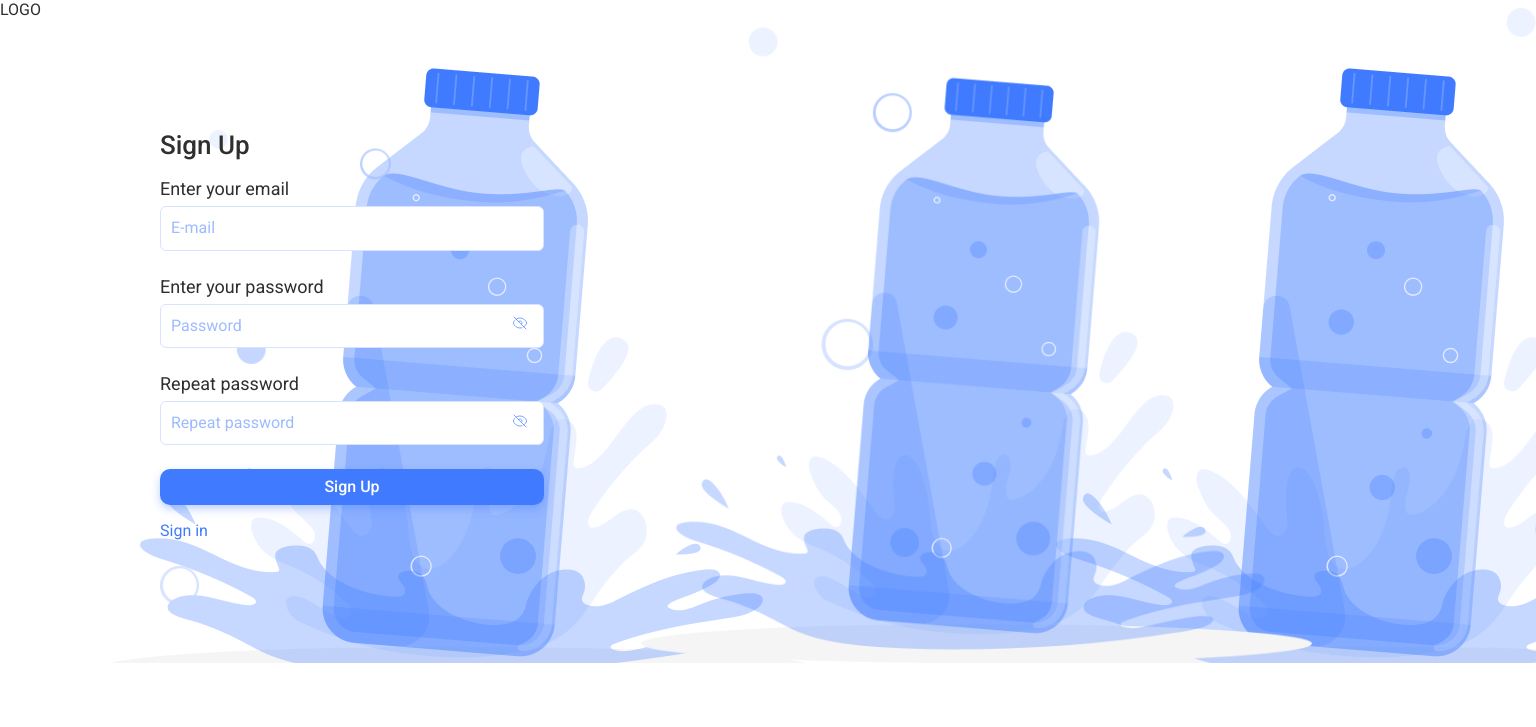
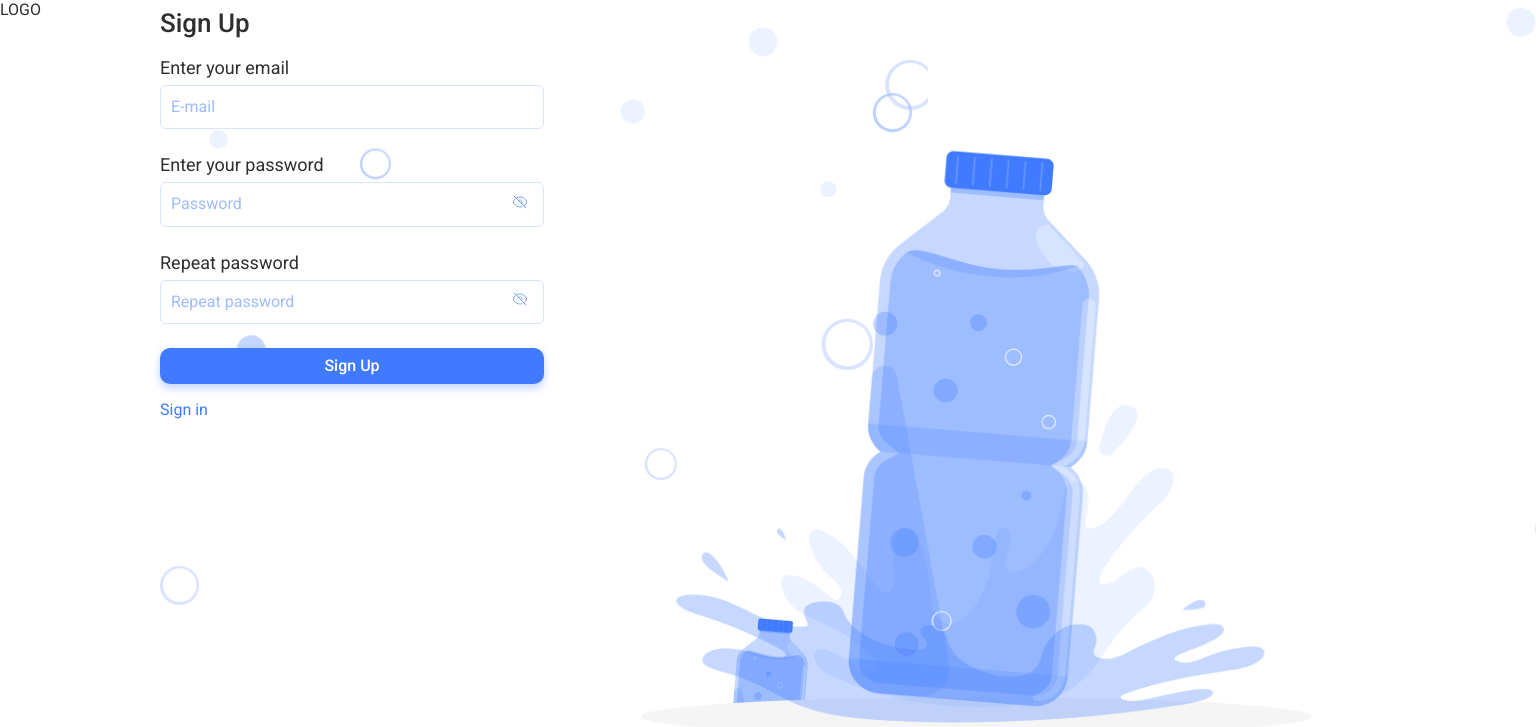
Before and after one commit to Vitalii-Artiukh/Water-Tracker-team-project-node-react-frontend, a React (Vite) app: page /signup in a window 1536 px wide. Shown: the top 727 px of the page. Built offline with nearby package versions, Linux system fonts and the light colour scheme.

Commit message:
add style

```diff
--- a/src/components/AuthForm/AuthForm.module.css
+++ b/src/components/AuthForm/AuthForm.module.css
@@ -3,7 +3,7 @@
   flex-direction: column;
   gap: 16px;
   align-items: start;
-  width: 280px;
+  height: calc(100vh);
 }
 
 .title {
--- a/src/components/ui/Section/Section.module.css
+++ b/src/components/ui/Section/Section.module.css
@@ -1,16 +1,16 @@
 .sectionWelcome {
-  background-image: url("../../../assets/images/welcome/backgr_welcome_tablet_1x.png");
+  background-image: url('../../../assets/images/welcome/backgr_welcome_tablet_1x.png');
   background-repeat: no-repeat;
 }
 
 .sectionHome {
   background-image: image-set(
-      url("../../../assets/images/home/bottle_home_mobile_1x.png") 1x,
-      url("../../../assets/images/home/bottle_home_mobile_2x.png") 2x
+      url('../../../assets/images/home/bottle_home_mobile_1x.png') 1x,
+      url('../../../assets/images/home/bottle_home_mobile_2x.png') 2x
     ),
     image-set(
-      url("../../../assets/images/home/bubbles_home_mobile_1x.png") 1x,
-      url("../../../assets/images/home/bubbles_home_mobile_2x.png") 2x
+      url('../../../assets/images/home/bubbles_home_mobile_1x.png') 1x,
+      url('../../../assets/images/home/bubbles_home_mobile_2x.png') 2x
     );
   background-size: 280px 208px, auto;
   background-position: left 50% top 104px, left 50% top 52px;
@@ -21,7 +21,17 @@
 }
 
 .sectionAuth {
-  background-image: url("../../../assets/images/signin/bottle_signin_desktop_1x.png");
+  background-image: image-set(
+      url('../../../assets/images/signin/bottle_signin_mobile_1x.png') 1x,
+      url('../../../assets/images/signin/bottle_signin_mobile_2x.png') 2x
+    ),
+    image-set(
+      url('../../../assets/images/signin/bubbles_signin_mobile_1x.png') 1x,
+      url('../../../assets/images/signin/bubbles_signin_mobile_2x.png') 2x
+    );
+  background-size: 280px 208px, auto;
+  background-position: left 50% bottom 0, left 50% top 52px;
+  background-repeat: no-repeat;
 }
 
 /* ========== TABLET ========*/
@@ -29,12 +39,12 @@
 @media screen and (min-width: 768px) {
   .sectionHome {
     background-image: image-set(
-        url("../../../assets/images/home/bottle_home_tablet_1x.png") 1x,
-        url("../../../assets/images/home/bottle_home_tablet_2x.png") 2x
+        url('../../../assets/images/home/bottle_home_tablet_1x.png') 1x,
+        url('../../../assets/images/home/bottle_home_tablet_2x.png') 2x
       ),
       image-set(
-        url("../../../assets/images/home/bubbles_home_tablet_1x.png") 1x,
-        url("../../../assets/images/home/bubbles_home_tablet_2x.png") 2x
+        url('../../../assets/images/home/bubbles_home_tablet_1x.png') 1x,
+        url('../../../assets/images/home/bubbles_home_tablet_2x.png') 2x
       );
     background-position: left 50% top 38px, left 50% top 24px;
     background-size: 518px 386px, auto;
@@ -47,16 +57,16 @@
 
 @media screen and (min-width: 1440px) {
   .sectionHome {
-    background-image:
+    background-image: image-set(
+        url('../../../assets/images/home/bottle_home_desktop_1x.png') 1x,
+        url('../../../assets/images/home/bottle_home_desktop_2x.png') 2x
+      ),
       image-set(
-        url("../../../assets/images/home/bottle_home_desktop_1x.png") 1x,
-        url("../../../assets/images/home/bottle_home_desktop_2x.png") 2x
-      ), image-set(
-        url("../../../assets/images/bubbles_desktop_any_1x.png") 1x,
-        url("../../../assets/images/bubbles_desktop_any_2x.png") 2x
+        url('../../../assets/images/bubbles_desktop_any_1x.png') 1x,
+        url('../../../assets/images/bubbles_desktop_any_2x.png') 2x
       );
-    background-position:  left calc(50% - 310px) top 6px, left 50% top 34px;
-    background-size:  738px 548px, auto;
+    background-position: left calc(50% - 310px) top 6px, left 50% top 34px;
+    background-size: 738px 548px, auto;
     padding-top: 20px;
     padding-bottom: 40px;
   }
--- a/src/pages/SigninPage/SigninPage.jsx
+++ b/src/pages/SigninPage/SigninPage.jsx
@@ -1,9 +1,8 @@
-import { useDispatch } from "react-redux";
+import { useDispatch } from 'react-redux';
 // import { useNavigate } from "react-router-dom";
-import { signIn } from "../../redux/auth/operations.js";
+import { signIn } from '../../redux/auth/operations.js';
 // import { toast } from "react-hot-toast";
-import AuthForm from "../../components/AuthForm/AuthForm";
-import css from "./SigninPage.module.css";
+import AuthForm from '../../components/AuthForm/AuthForm';
 
 const SigninPage = () => {
   const dispatch = useDispatch();
@@ -16,10 +15,9 @@
   };
 
   return (
-    <section className={css.background}>
-      <AuthForm title="Sign In" type="signIn" onSubmit={handleSubmit} />
-      <div className={css.bottle}></div>
-    </section>
+    // <section className={css.background}>
+    <AuthForm title="Sign In" type="signIn" onSubmit={handleSubmit} />
+    // </section>
   );
 };
 
```
